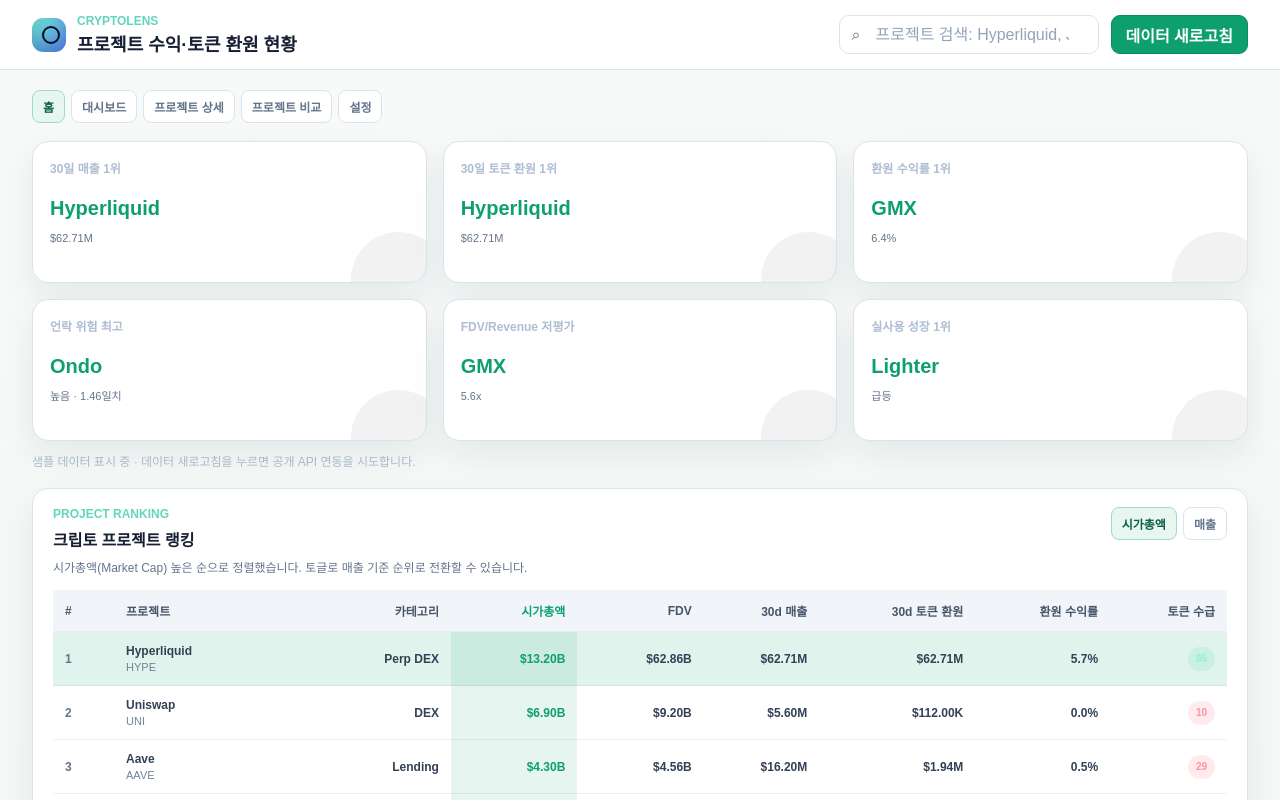
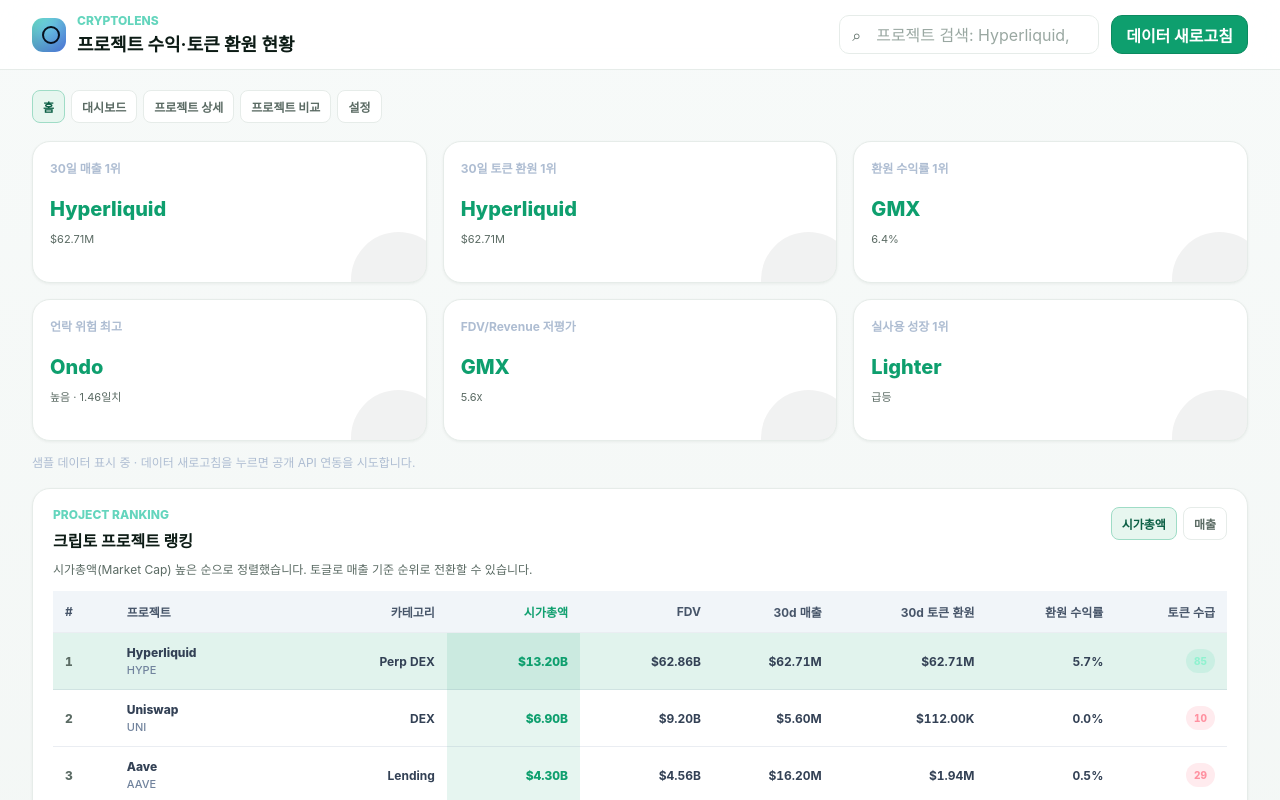
Before and after one commit to cookiee0409/crypto_dashboard, a plain HTML site: page index.html in a window 1280 px wide. Shown: the top 800 px of the page. Drawn offline with Linux system fonts and the light colour scheme; a web font is replaced by a local one.

Commit message:
Add files via upload

```diff
--- a/cryptolens-theme.css
+++ b/cryptolens-theme.css
@@ -1,36 +1,61 @@
 /* ============================================================
-   CryptoLens — 에메랄드 강조 오버라이드
+   CryptoLens — 에메랄드 + 시안(Pretendard) 폴리시 오버라이드
    ★ 원본 styles.css 를 그대로 두고, 그 "뒤에" 추가 로드하세요.
      index.html <head>:
        <link rel="stylesheet" href="./styles.css" />
-       <link rel="stylesheet" href="./cryptolens-theme.css" />   <!-- 이 줄을 styles.css 다음에 -->
-   원본은 이미 라이트 테마(파란 강조)입니다. 이 파일은 강조색만
-   에메랄드로 바꾸며 레이아웃 규칙은 건드리지 않습니다.
+       <link rel="stylesheet" href="./cryptolens-theme.css" />   <!-- styles.css 다음 줄 -->
+   색만이 아니라 폰트·막대차트·카드 디테일까지 시안 수준으로 끌어올립니다.
+   레이아웃 그리드는 원본 유지 → 깨지지 않습니다.
    ============================================================ */
 
-/* 토큰 재정의 — 맨 뒤에 선언되어 원본 :root 를 이깁니다 */
+@import url("https://cdn.jsdelivr.net/gh/orioncactus/pretendard@v1.3.9/dist/web/static/pretendard.css");
+
+/* ---------- 토큰 재정의 (맨 뒤 선언 → 원본 :root 를 이김) ---------- */
 :root {
-  --green: #0e9f6e;   /* 1차 강조 (수익·환원·점수) */
-  --blue:  #0e8aa0;   /* 2차 라인 (수익률 등) — 에메랄드와 어울리는 틸 */
-  --shadow: 0 14px 34px rgba(15, 23, 42, 0.07);
+  --green: #0e9f6e;   /* 1차 강조 */
+  --blue:  #0e8aa0;   /* 2차 라인 (에메랄드와 어울리는 틸) */
+  --line:  #e6ece9;
+  --line-soft: rgba(22, 40, 33, 0.10);
+  --text:  #0c1b15;
+  --muted: #5b6b64;
+  --muted-2: #9aa8a2;
+  --radius: 18px;
+  --radius-sm: 11px;
+  --shadow: 0 1px 3px rgba(12, 27, 21, 0.06);
 }
 
-/* 배경을 살짝 더 뉴트럴하게 */
+/* ---------- 폰트: Pretendard + 숫자 정렬 ---------- */
 html, body { background: #f2f5f4; }
-body { background: linear-gradient(180deg, #f7faf9 0%, #f1f5f3 100%); }
+body {
+  font-family: Pretendard, -apple-system, BlinkMacSystemFont, "Segoe UI", "Noto Sans KR", sans-serif;
+  color: var(--text);
+  background: linear-gradient(180deg, #f7faf9 0%, #f1f5f3 100%);
+  -webkit-font-smoothing: antialiased;
+}
+.summary-card .value,
+.metric-item strong,
+.simple-bar strong,
+table, .score-ring, .projection-box h3, .definition-grid b,
+.dashboard-kpi-row strong, .score-summary strong, .unlock-summary strong {
+  font-variant-numeric: tabular-nums;
+  font-feature-settings: "tnum" 1;
+}
 
-/* ---- 1차 액션: 파란 버튼 → 에메랄드 ---- */
+/* ---------- 1차 액션: 파란 버튼 → 에메랄드 ---------- */
 .ghost-button {
   color: #ffffff;
   border-color: #0c8a60;
   background: #0e9f6e;
 }
-.ghost-button:hover {
-  border-color: #0b7d57;
-  background: #0c8f64;
+.ghost-button:hover { border-color: #0b7d57; background: #0c8f64; }
+.ghost-button.small {
+  color: var(--text);
+  border-color: var(--line);
+  background: #f2f5f4;
 }
+.ghost-button.small:hover { background: #ffffff; border-color: #cfe6db; }
 
-/* ---- 탭 / 칩 활성 상태: 파랑 → 에메랄드 틴트 ---- */
+/* ---------- 탭 / 칩 활성: 파랑 → 에메랄드 틴트 ---------- */
 .tab.active,
 .category-button.active,
 .chip.active {
@@ -40,7 +65,11 @@
 }
 .segment.active { background: #0e9f6e; }
 
-/* ---- 요약 카드 hover/active 강조 ---- */
+/* ---------- 카드/패널 디테일 ---------- */
+.summary-card, .panel {
+  border-color: var(--line);
+  border-radius: var(--radius);
+}
 .summary-card.clickable:hover,
 .summary-card.clickable:focus-visible {
   border-color: #9fdcc6;
@@ -53,7 +82,7 @@
   box-shadow: 0 18px 42px rgba(14, 159, 110, 0.16);
 }
 
-/* ---- 표 / 행 hover, 선택 강조 ---- */
+/* ---------- 표 / 행 hover, 선택 강조 ---------- */
 .summary-rank-row:hover,
 tbody tr:hover { background: #f2faf7; }
 .summary-rank-row:focus-visible,
@@ -65,34 +94,72 @@
   background: color-mix(in srgb, #0e9f6e 10%, transparent);
 }
 
-/* ---- 프로젝트 카드 선택 ---- */
+/* ---------- 프로젝트 카드 선택 ---------- */
 .project-card:hover,
-.project-card.active {
-  border-color: #9fdcc6;
-  background: #e7f6ef;
-}
+.project-card.active { border-color: #9fdcc6; background: #e7f6ef; }
 
-/* ---- 대시보드 헤더의 파란 보조 텍스트/링크 → 에메랄드 ---- */
+/* ---------- 대시보드 헤더의 파란 보조 텍스트/링크 → 에메랄드 ---------- */
 #dashboardTab .project-title-copy small,
 #dashboardTab .source-links a,
 .detail-source-block a,
 .project-section-tabs a.active { color: #0e9f6e; }
 .project-section-tabs a.active::after { background: #0e9f6e; }
 
-/* ---- KPI 미터(파랑 변형)도 에메랄드 계열로 통일 ---- */
+/* ---------- KPI 미터(파랑 변형) 통일 ---------- */
 .kpi-meter.blue {
   background:
     radial-gradient(circle at center, #ffffff 0 57%, transparent 58%),
     conic-gradient(var(--blue) calc(var(--score) * 1%), #e4e9f1 0);
 }
 
-/* ---- verdict 박스: 파란 톤 → 에메랄드 톤 ---- */
+/* ---------- verdict 박스: 파란 톤 → 에메랄드 톤 ---------- */
 .verdict {
   border-color: rgba(14, 159, 110, 0.24);
   background: rgba(14, 159, 110, 0.10);
 }
 
+/* ============================================================
+   월별 토큰 환원 막대차트 (.simple-bar-chart) — 시안 수준 정돈
+   원본: 6칸 그리드, 막대가 거의 꽉 차 답답. 간격·폭·라운드 조정.
+   ============================================================ */
+.simple-bar-chart {
+  gap: 18px;
+  height: 210px;
+  padding-top: 24px;
+}
+.simple-bar {
+  grid-template-rows: 24px 1fr 22px;
+  gap: 10px;
+}
+.simple-bar strong {
+  color: var(--text);
+  font-size: 13px;
+  font-weight: 700;
+}
+.simple-bar i {
+  width: 72%;
+  margin: 0 auto;
+  max-width: 56px;
+  border-radius: 8px 8px 4px 4px;
+  background: linear-gradient(180deg, #12b07e 0%, #0e9f6e 100%);
+}
+.simple-bar:last-child i {
+  background: linear-gradient(180deg, #0e9f6e 0%, #047857 100%);
+}
+.simple-bar span { color: var(--muted-2); font-size: 11px; }
+
+/* ---------- 차트 면적/라인 (토큰 자동 반영 + 부드러운 fill) ---------- */
+.revenue-area { fill: rgba(14, 159, 110, 0.12); }
+.area-path { fill: rgba(14, 159, 110, 0.12); }
+.return-area { fill: rgba(14, 138, 160, 0.10); }
+
+/* ---------- return-explainer 강조선도 에메랄드 ---------- */
+.return-explainer {
+  border-color: rgba(14, 159, 110, 0.18);
+  background: #f3fbf8;
+}
+.return-explainer strong { color: #0e9f6e; }
+
 /* 비고:
-   - 차트의 면적/라인 fill 은 원본이 var(--green)/var(--blue) 토큰을 쓰므로
-     위 토큰 재정의만으로 자동 반영됩니다. (검게 나오던 건 예전 교체 파일 탓)
-   - 도넛의 커뮤니티 보라(#8b5cf6)·언락 빨강 등 의미색은 그대로 둡니다. */
+   - 의미색(언락 빨강, 도넛 커뮤니티 보라)은 의도적으로 유지.
+   - 레이아웃 그리드/배치는 원본 유지 → 깨짐 없음. */
```
